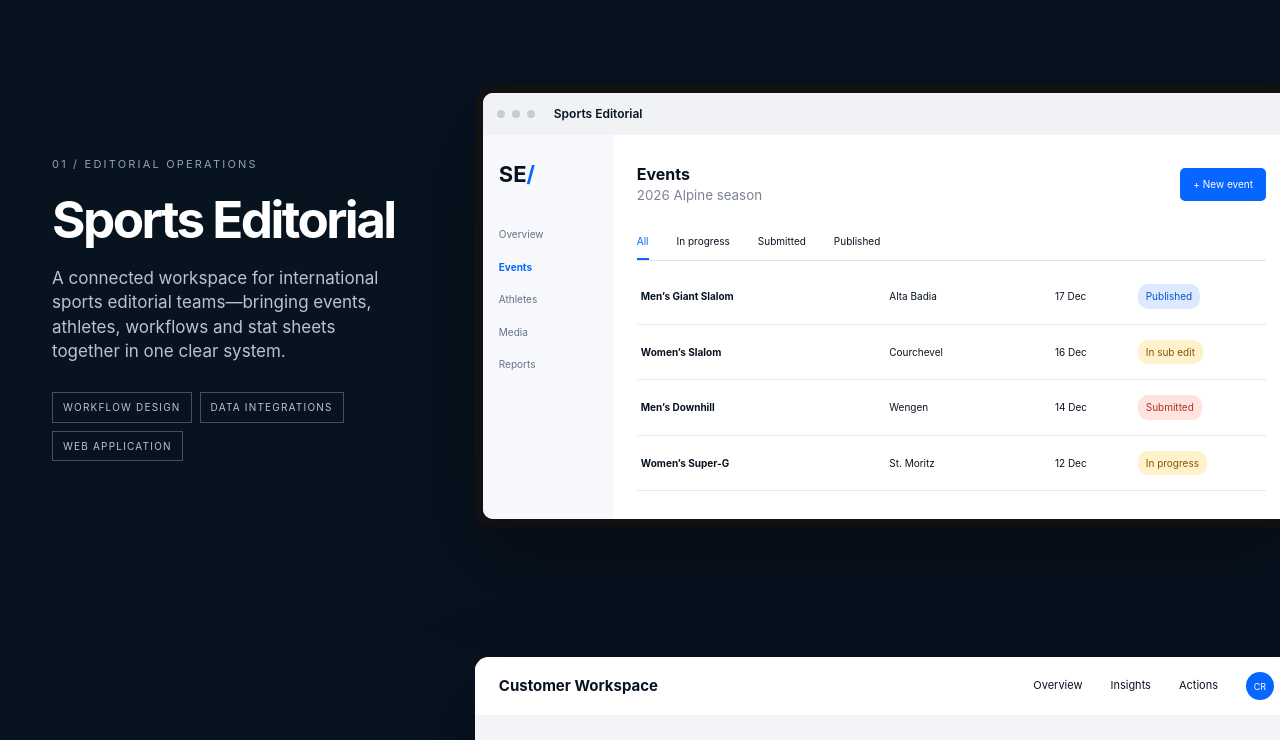
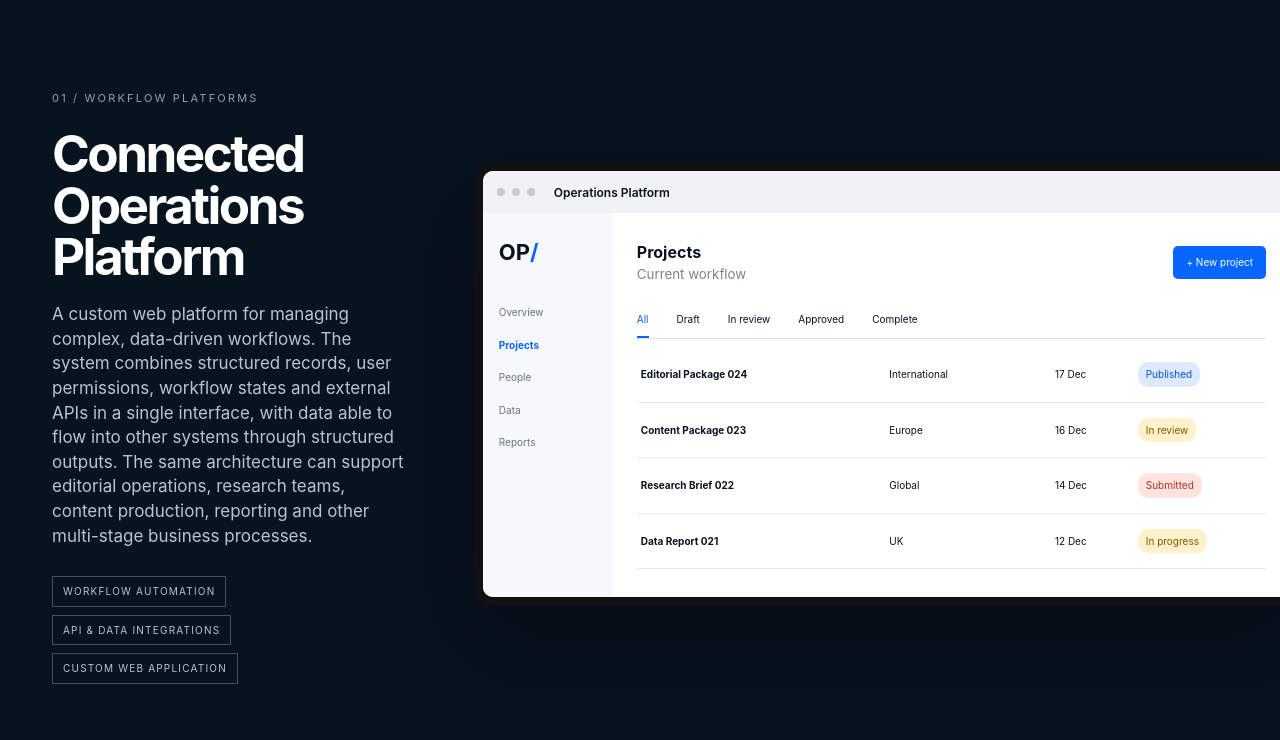
Before and after one commit to CasparRitchie/bensonsinclair, a plain HTML site: page public/index.html in a window 1280 px wide. Shown: the part 1711-2451 px from the top of the page. Drawn offline with Linux system fonts and the light colour scheme.

Commit message:
update wording

```diff
--- a/public/index.html
+++ b/public/index.html
@@ -85,31 +85,94 @@
         </div>
         <article class="case-study case-study-sport">
           <div class="case-copy reveal">
-            <span class="case-number">01 / Editorial operations</span>
-            <h3>Sports Editorial</h3>
-            <p>A connected workspace for international sports editorial teams—bringing events, athletes, workflows and stat sheets together in one clear system.</p>
-            <ul><li>Workflow design</li><li>Data integrations</li><li>Web application</li></ul>
+            <span class="case-number">01 / Workflow platforms</span>
+            <h3>Connected Operations Platform</h3>
+
+            <p>
+            A custom web platform for managing complex, data-driven workflows. The system combines structured records, user permissions, workflow states and external APIs in a single interface, with data able to flow into other systems through structured outputs. The same architecture can support editorial operations, research teams, content production, reporting and other multi-stage business processes.
+            </p>
+
+            <ul>
+              <li>Workflow automation</li>
+              <li>API & data integrations</li>
+              <li>Custom web application</li>
+            </ul>
           </div>
-          <div class="product-window reveal" aria-label="Sports Editorial product interface preview">
-          <div class="product-bar"><i></i><i></i><i></i><span>Sports Editorial</span></div>
-          <div class="product-body">
-            <aside><strong>SE<span>/</span></strong><small>Overview</small><small class="active">Events</small><small>Athletes</small><small>Media</small><small>Reports</small></aside>
-            <div class="product-content">
-              <div class="product-heading"><div><b>Events</b><small>2026 Alpine season</small></div><button>+ New event</button></div>
-              <div class="status-row"><span class="selected">All</span><span>In progress</span><span>Submitted</span><span>Published</span></div>
-              <div class="event-row"><b>Men’s Giant Slalom</b><span>Alta Badia</span><time>17 Dec</time><em class="blue">Published</em></div>
-              <div class="event-row"><b>Women’s Slalom</b><span>Courchevel</span><time>16 Dec</time><em>In sub edit</em></div>
-              <div class="event-row"><b>Men’s Downhill</b><span>Wengen</span><time>14 Dec</time><em class="coral-tag">Submitted</em></div>
-              <div class="event-row"><b>Women’s Super-G</b><span>St. Moritz</span><time>12 Dec</time><em>In progress</em></div>
+
+          <div
+            class="product-window reveal"
+            aria-label="Connected operations platform interface preview"
+          >
+            <div class="product-bar">
+              <i></i>
+              <i></i>
+              <i></i>
+              <span>Operations Platform</span>
             </div>
-          </div>
+
+            <div class="product-body">
+              <aside>
+                <strong>OP<span>/</span></strong>
+                <small>Overview</small>
+                <small class="active">Projects</small>
+                <small>People</small>
+                <small>Data</small>
+                <small>Reports</small>
+              </aside>
+
+              <div class="product-content">
+                <div class="product-heading">
+                  <div>
+                    <b>Projects</b>
+                    <small>Current workflow</small>
+                  </div>
+                  <button>+ New project</button>
+                </div>
+
+                <div class="status-row">
+                  <span class="selected">All</span>
+                  <span>Draft</span>
+                  <span>In review</span>
+                  <span>Approved</span>
+                  <span>Complete</span>
+                </div>
+
+                <div class="event-row">
+                  <b>Editorial Package 024</b>
+                  <span>International</span>
+                  <time>17 Dec</time>
+                  <em class="blue">Published</em>
+                </div>
+
+                <div class="event-row">
+                  <b>Content Package 023</b>
+                  <span>Europe</span>
+                  <time>16 Dec</time>
+                  <em>In review</em>
+                </div>
+
+                <div class="event-row">
+                  <b>Research Brief 022</b>
+                  <span>Global</span>
+                  <time>14 Dec</time>
+                  <em class="coral-tag">Submitted</em>
+                </div>
+
+                <div class="event-row">
+                  <b>Data Report 021</b>
+                  <span>UK</span>
+                  <time>12 Dec</time>
+                  <em>In progress</em>
+                </div>
+              </div>
+            </div>
           </div>
         </article>
         <article class="case-study case-study-nps">
           <div class="case-copy reveal">
             <span class="case-number">02 / Customer experience</span>
             <h3>NPS Workspace</h3>
-            <p>An improvement and management tool for Envola, turning customer feedback into visible priorities, owned actions and a clearer path to closing the loop.</p>
+            <p>An improvement and management tool, turning customer feedback into visible priorities, owned actions and a clearer path to closing the loop.</p>
             <ul><li>Product strategy</li><li>Experience design</li><li>Full-stack delivery</li></ul>
           </div>
           <div class="nps-window reveal" aria-label="NPS improvement workspace interface preview">
```
